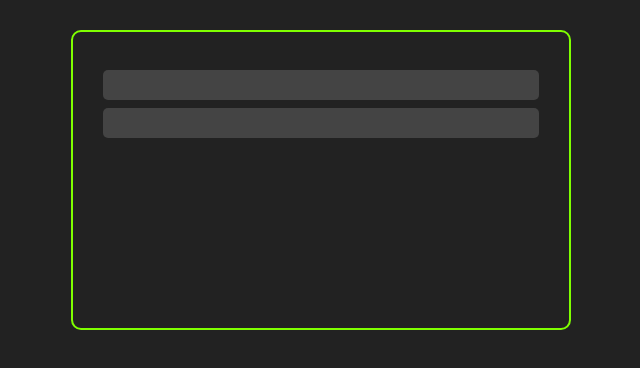
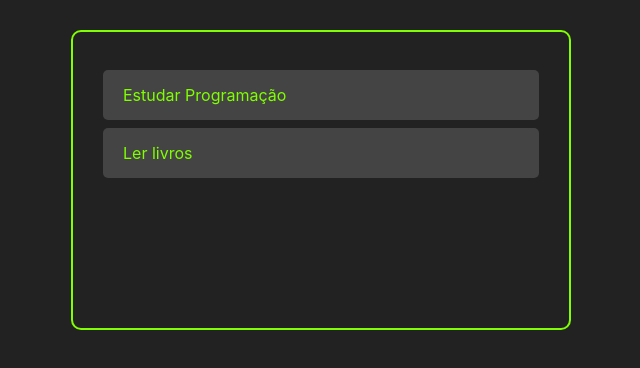
Before and after one commit to gabrieladutra/pdw-projeto, a React (Create React App) app: page / in a window 1280 px wide. Shown: the top 368 px of the page, without its empty margins (319-959 px from the left). Built offline with nearby package versions, Linux system fonts and the light colour scheme.

Commit message:
Corrigido bug do state

```diff
--- a/src/components/Task.jsx
+++ b/src/components/Task.jsx
@@ -1,8 +1,7 @@
 import React from "react";
 import './Task.css'
 const Task = ({task}) => {
-  return(<div className="task-container">
-  <task className="title"></task></div>)
+  return(<div className="task-container">{task.title}</div>)
 
 
 }
--- a/src/components/Tasks.jsx
+++ b/src/components/Tasks.jsx
@@ -2,6 +2,6 @@ import React from "react";
 import Task from "./Task.jsx";
 const Tasks = ({tasks}) => {
   return(<>
-    {tasks.map(task => <Task task={task}/>)} </>)
+    {tasks.map((task) => (<Task task={task}/>))} </>)
 };
 export default Tasks;
```
